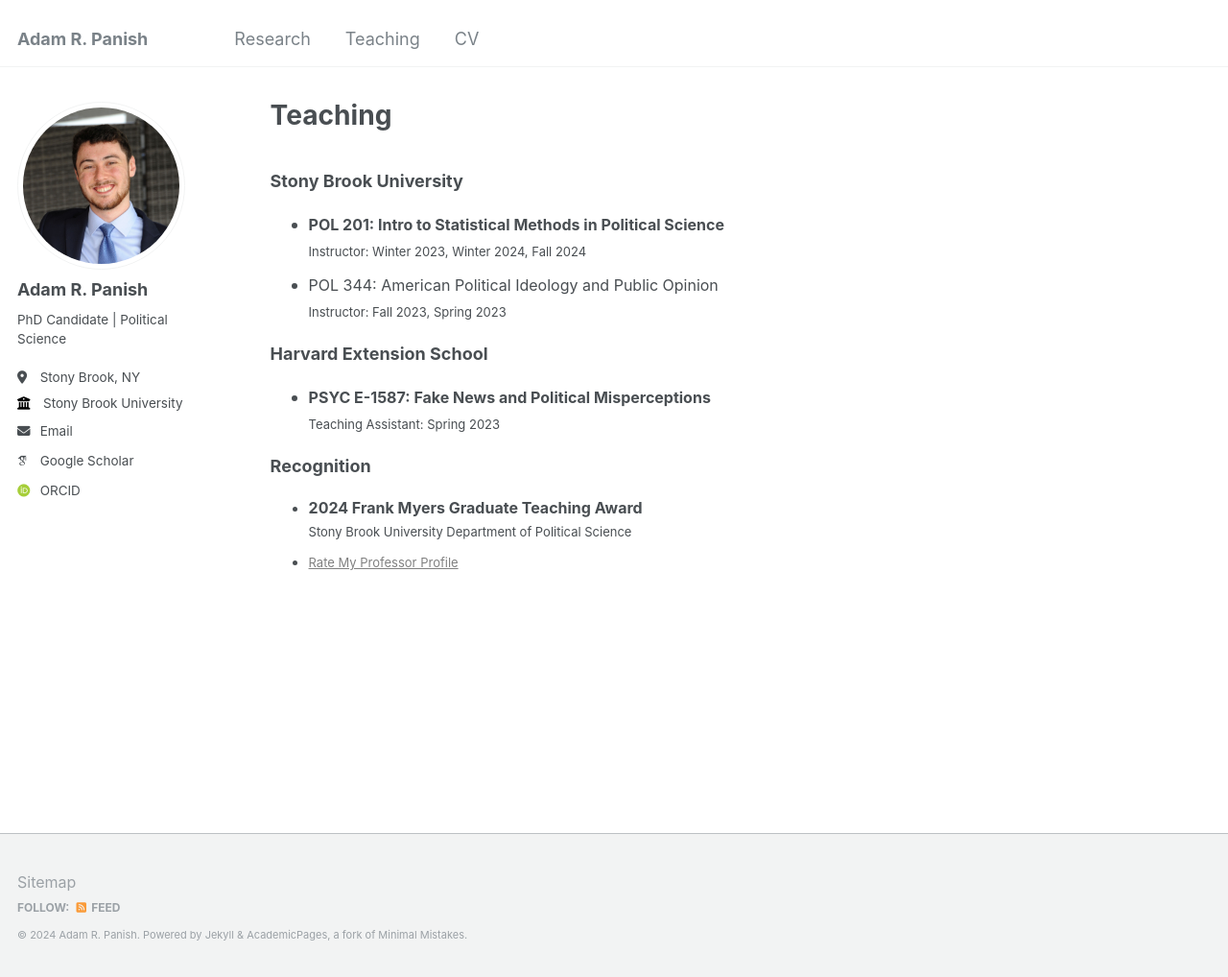
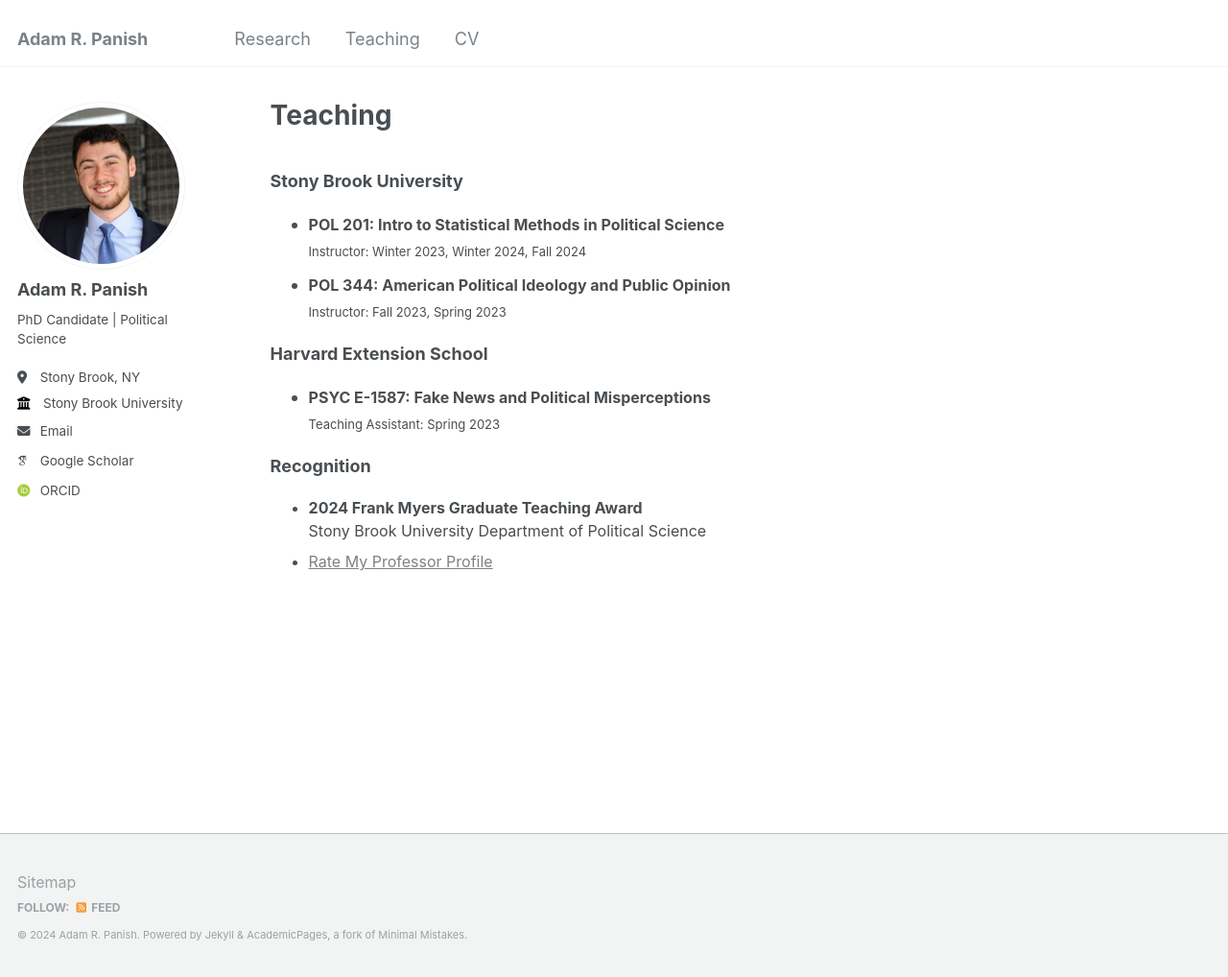
Before and after one commit to adampanish/adampanish.github.io, a Jekyll site: the page built from _pages/teaching.html, in a window 1280 px wide and 1018 px high. Shown: the whole window at 96% size. Built offline with Jekyll 4.4.1, drawn with Linux system fonts in a browser that asks for light colours; some web fonts are replaced.

Commit message:
Update teaching.html

```diff
--- a/_pages/teaching.html
+++ b/_pages/teaching.html
@@ -11,7 +11,7 @@ author_profile: true
   <font size=2>Instructor: Winter 2023, Winter 2024, Fall 2024</font>
 </li>
 
-<font size=3><li>POL 344: American Political Ideology and Public Opinion</font><br>
+<b><font size=3><li>POL 344: American Political Ideology and Public Opinion</font></b><br>
   <font size=2>Instructor: Fall 2023, Spring 2023</font>
 </li>
 </ul>
@@ -24,5 +24,5 @@ author_profile: true
 
 <font size=4><b>Recognition</b></font><ul>
 <font size=3><li><b>2024 Frank Myers Graduate Teaching Award</b><br>
-  <font size=2>Stony Brook University Department of Political Science</li>
+  <font size=3>Stony Brook University Department of Political Science</li>
 <li><a href="https://www.ratemyprofessors.com/professor/2897587" style="color: #808080" style="text-decoration:none;">Rate My Professor Profile</a></li></font></ul>
```
